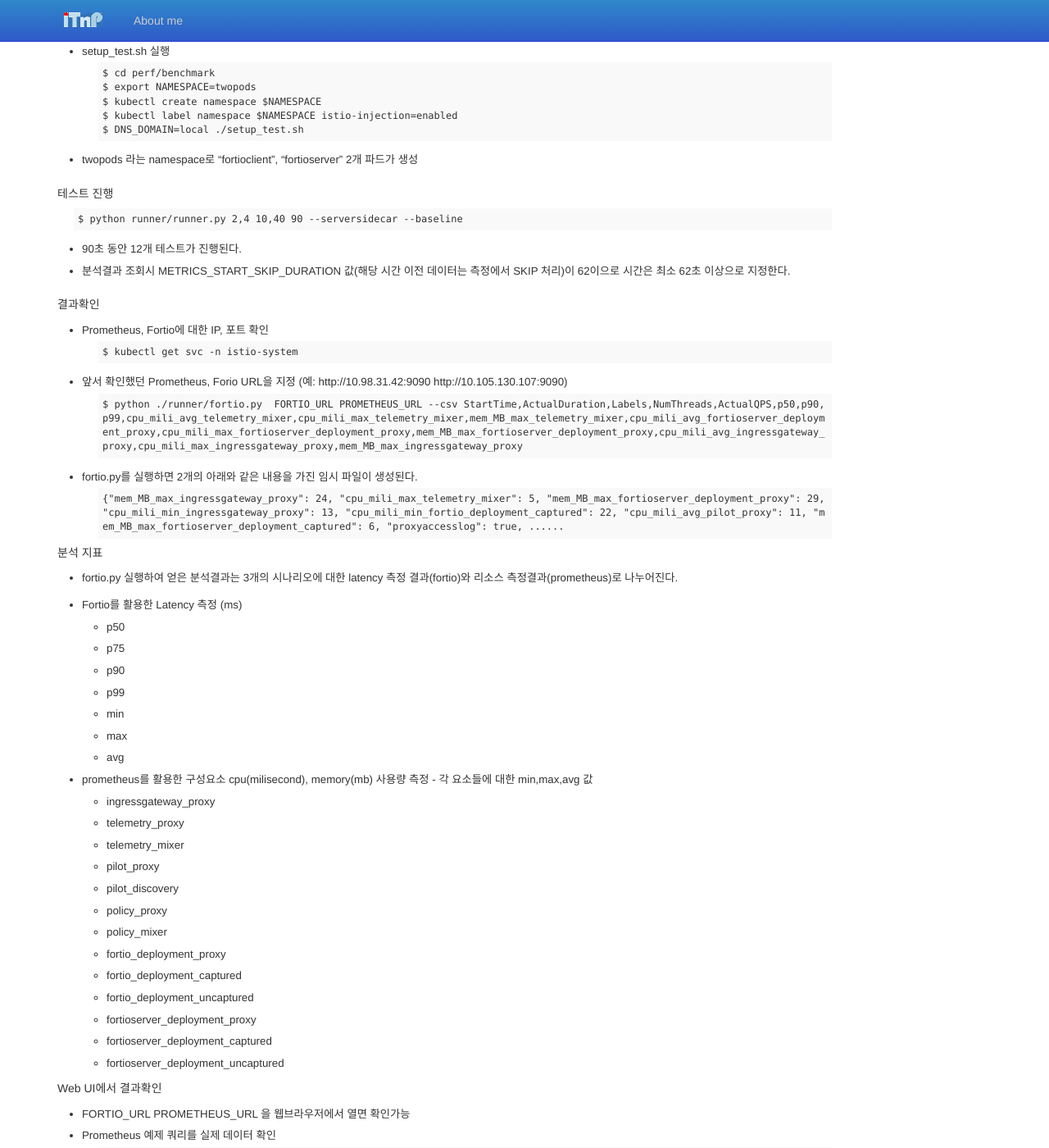
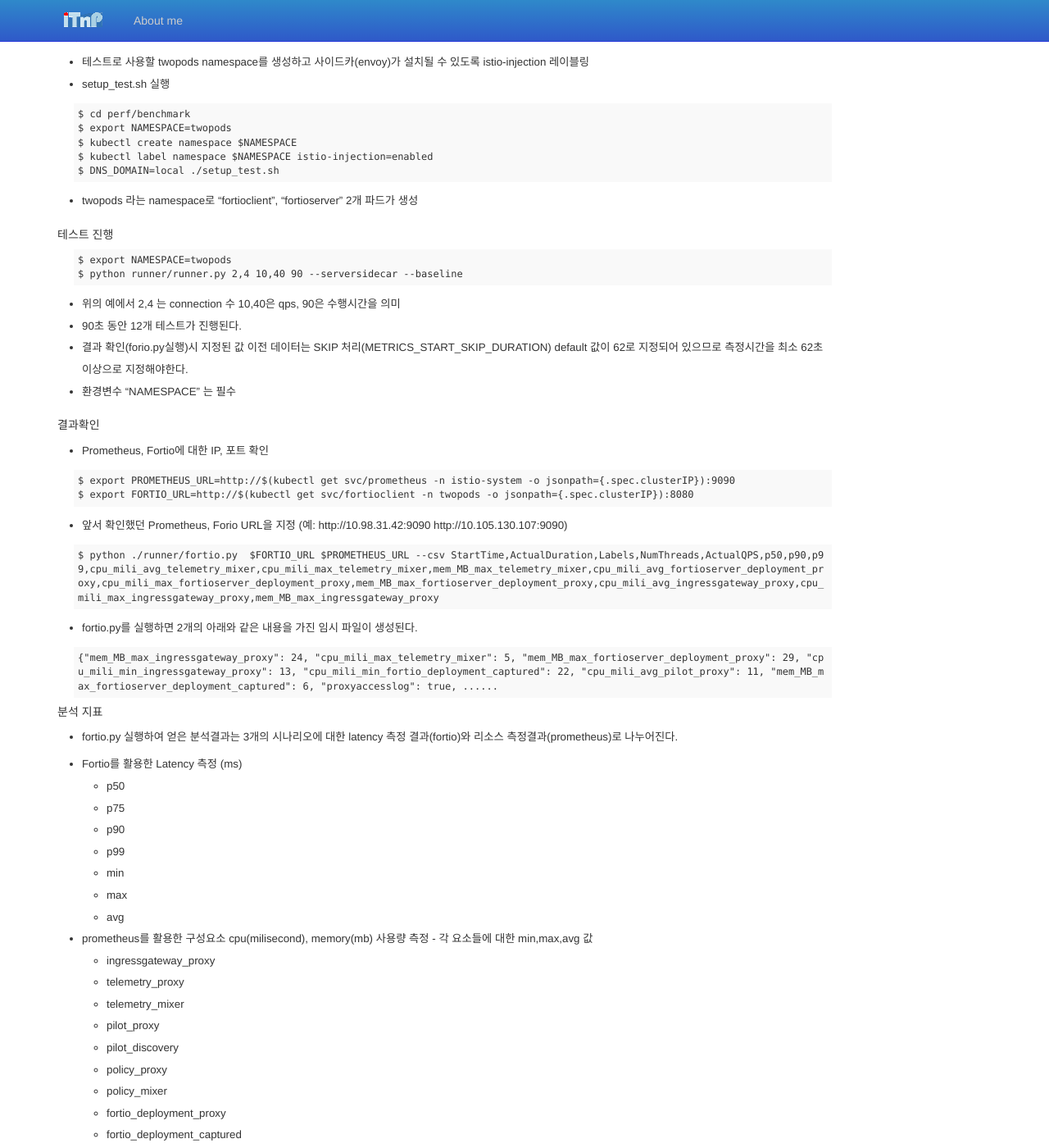
Before and after one commit to itnpeople/itnpeople.github.com, a Jekyll site: the page built from _posts/2019-04-08-istio performance and stability.md, in a window 1280 px wide and 1400 px high, scrolled down 3182 px. Shown: the whole window at 82% size. Built offline with Jekyll 4.4.1, drawn with Linux system fonts in a browser that asks for light colours; some of the changed text lies outside the part shown.

```diff
--- a/_posts/2019-04-08-istio performance and stability.md
+++ b/_posts/2019-04-08-istio performance and stability.md
@@ -115,28 +115,35 @@ $ fortio load http://www.google.com
 
 
 ### minikube
+
 * minikube 인스턴스 삭제 설치 (minikube 설치 되어있다는 전제)
 * minikube 기본값으로 kubernetes + istio 설치 + 성능측정이 불가능하므로 리소스를 늘려서(6cpu, 8g) 인스턴스를 생성한다.
+
 ~~~
 $ minikube delete
 $ minikube start --cpus 6 --memory 8192
 $ minikube ssh
 ~~~
 
-* minikube tunnel (https://github.com/kubernetes/minikube/blob/master/docs/tunnel.md) 설정을 통하여 Cluster IP로 접근 가능 하도록 라우딩한다.
+* [minikube tunnel](https://github.com/kubernetes/minikube/blob/master/docs/tunnel.md) 설정을 통하여 Cluster IP로 접근 가능 하도록 라우딩한다.
+
 ~~~
 $ minikube tunnel
 $ sudo route -n add 10.0.0.0/12 $(minikube ip)
 ~~~
 
 ### Helm 초기화
+
 * helm 클라이언트가 설치되었다는 전제
+
 ~~~
 $ helm init
 ~~~
 
 ### istio 설치
+
 * 몇가지 설치 방법 중 helm 으로 설치 (https://istio.io/docs/setup/kubernetes/install/helm/)
+
 ~~~
 $ wget https://github.com/istio/istio/releases/download/1.1.1/istio-1.1.1-osx.tar.gz
 $ tar -vxzf istio-1.1.1-osx.tar.gz
@@ -148,6 +155,7 @@ $ helm template install/kubernetes/helm/istio --name istio --namespace istio-sys
 
 
 ### 테스트 프로젝트 다운로드
+
 ~~~
 $ git clone https://github.com/istio/tools.git
 $ cd tools
@@ -159,6 +167,7 @@ $ cd tools
 ### 준비작업
 * 테스트로 사용할 twopods namespace를 생성하고 사이드카(envoy)가 설치될 수 있도록 istio-injection 레이블링
 * setup_test.sh 실행
+
 ~~~
 $ cd perf/benchmark
 $ export NAMESPACE=twopods
@@ -170,26 +179,34 @@ $ DNS_DOMAIN=local ./setup_test.sh
 
 
 ### 테스트 진행
+
 ~~~
+$ export NAMESPACE=twopods
 $ python runner/runner.py 2,4 10,40 90 --serversidecar --baseline
 ~~~
+* 위의 예에서 2,4 는 connection 수 10,40은 qps, 90은 수행시간을 의미
 * 90초 동안 12개 테스트가 진행된다.
-* 분석결과 조회시 METRICS_START_SKIP_DURATION 값(해당 시간 이전 데이터는 측정에서 SKIP 처리)이  62이으로 시간은 최소 62초 이상으로 지정한다.
+* 결과 확인(forio.py실행)시 지정된 값 이전 데이터는 SKIP 처리(METRICS_START_SKIP_DURATION) default 값이  62로 지정되어 있으므로  측정시간을 최소 62초 이상으로 지정해야한다.
+* 환경변수 "NAMESPACE" 는 필수
 
 
 ### 결과확인
 
 * Prometheus, Fortio에 대한  IP, 포트 확인
+
 ~~~
-$ kubectl get svc -n istio-system
+$ export PROMETHEUS_URL=http://$(kubectl get svc/prometheus -n istio-system -o jsonpath={.spec.clusterIP}):9090
+$ export FORTIO_URL=http://$(kubectl get svc/fortioclient -n twopods -o jsonpath={.spec.clusterIP}):8080
 ~~~
 
 * 앞서 확인했던 Prometheus, Forio URL을 지정 (예: http://10.98.31.42:9090  http://10.105.130.107:9090)
+
 ~~~
-$ python ./runner/fortio.py  FORTIO_URL PROMETHEUS_URL --csv StartTime,ActualDuration,Labels,NumThreads,ActualQPS,p50,p90,p99,cpu_mili_avg_telemetry_mixer,cpu_mili_max_telemetry_mixer,mem_MB_max_telemetry_mixer,cpu_mili_avg_fortioserver_deployment_proxy,cpu_mili_max_fortioserver_deployment_proxy,mem_MB_max_fortioserver_deployment_proxy,cpu_mili_avg_ingressgateway_proxy,cpu_mili_max_ingressgateway_proxy,mem_MB_max_ingressgateway_proxy
+$ python ./runner/fortio.py  $FORTIO_URL $PROMETHEUS_URL --csv StartTime,ActualDuration,Labels,NumThreads,ActualQPS,p50,p90,p99,cpu_mili_avg_telemetry_mixer,cpu_mili_max_telemetry_mixer,mem_MB_max_telemetry_mixer,cpu_mili_avg_fortioserver_deployment_proxy,cpu_mili_max_fortioserver_deployment_proxy,mem_MB_max_fortioserver_deployment_proxy,cpu_mili_avg_ingressgateway_proxy,cpu_mili_max_ingressgateway_proxy,mem_MB_max_ingressgateway_proxy
 ~~~
 
 * fortio.py를 실행하면 2개의 아래와 같은 내용을 가진 임시 파일이 생성된다.
+
 ~~~
 {"mem_MB_max_ingressgateway_proxy": 24, "cpu_mili_max_telemetry_mixer": 5, "mem_MB_max_fortioserver_deployment_proxy": 29, "cpu_mili_min_ingressgateway_proxy": 13, "cpu_mili_min_fortio_deployment_captured": 22, "cpu_mili_avg_pilot_proxy": 11, "mem_MB_max_fortioserver_deployment_captured": 6, "proxyaccesslog": true, ......
 ~~~
@@ -223,31 +240,36 @@ $ python ./runner/fortio.py  FORTIO_URL PROMETHEUS_URL --csv StartTime,ActualDur
 
 
 #### Web UI에서 결과확인
+
 * FORTIO_URL PROMETHEUS_URL 을 웹브라우저에서 열면 확인가능
 * Prometheus 예제 쿼리를 실제 데이터 확인
+
 ~~~
 irate(container_cpu_usage_seconds_total{container_name=~"mixer|policy|discovery|istio-proxy|captured|uncaptured"}[1m])
 ~~~
 
 * 참고 : Prometheus API 호출은 다음과 같음
+
 ~~~
-PROMETHEUS_URL/api/v1/query_range?start=2019-04-03T01:00:00.000Z&end=2019-04-03T02:00:00.000Z&step=15&query=irate(container_cpu_usage_seconds_total{container_name=~"mixer|policy|discovery|istio-proxy|captured|uncaptured"}[1m])
+$PROMETHEUS_URL/api/v1/query_range?start=2019-04-03T01:00:00.000Z&end=2019-04-03T02:00:00.000Z&step=15&query=irate(container_cpu_usage_seconds_total{container_name=~"mixer|policy|discovery|istio-proxy|captured|uncaptured"}[1m])
 ~~~
 
 ## Stability 테스트 진행
 
 ### 준비작업
+
 ~~~
 $ cd perf/stability/
 ~~~
 
 * minikube 환경이므로 LoadBalancer의 ExternalIP가 바인딩 되지 않는다. (Pending 상태) 그러므로 `setup_tests.sh` 파일을 열고 istio-ingressgateway의 gateway 주소를 변경해준다.(39라인)
+
 ~~~
- vi setup_tests.sh
+$ vi setup_tests.sh
 ~~~
 ~~~
-#  local gateway=$(kubectl -n istio-system get service istio-ingressgateway -o jsonpath='{.status.loadBalancer.ingres/s[0].ip}')
-local gateway="http://$(kubectl get service/istio-ingressgateway -n istio-system -o jsonpath={.spec.clusterIP})"
+$ local gateway=$(kubectl -n istio-system get service istio-ingressgateway -o jsonpath='{.status.loadBalancer.ingres/s[0].ip}')
+$ local gateway="http://$(kubectl get service/istio-ingressgateway -n istio-system -o jsonpath={.spec.clusterIP})"
 ~~~
 
 ### http10 테스트 실행
@@ -260,28 +282,31 @@ $ TESTS="http10" ./setup_tests.sh setup
 ### 네임스페이스 gateway-bouncer 조정 작업
 
 * ingree를 아래와 같이 NodePort로 변경해 주었으므로 아래와 같이 clusterIP를 사용하도록 수정
+
 ~~~
-vi gateway-bouncer/setup.sh
+$ vi gateway-bouncer/setup.sh
 ~~~
 ~~~
-#  INGRESS_IP=$(kubectl -n ${NAMESPACE} get service istio-ingress-${NAMESPACE} -o jsonpath='{.status.loadBalancer.ingress[0].ip}')
-   INGRESS_IP=$(kubectl -n ${NAMESPACE} get service istio-ingress-${NAMESPACE} -o jsonpath='{.spec.clusterIP}')
+$ INGRESS_IP=$(kubectl -n ${NAMESPACE} get service istio-ingress-${NAMESPACE} -o jsonpath='{.status.loadBalancer.ingress[0].ip}')
+$ INGRESS_IP=$(kubectl -n ${NAMESPACE} get service istio-ingress-${NAMESPACE} -o jsonpath='{.spec.clusterIP}')
  ~~~
 
  ~~~
- $ kubectl get pod -n http10
- $ kubectl get pod -n gateway-bouncer
- $ kubectl get pod -n graceful-shutdown
+$ kubectl get pod -n http10
+$ kubectl get pod -n gateway-bouncer
+$ kubectl get pod -n graceful-shutdown
  ~~~
 
 ### http10 테스트 결과분석
 
 * 프로메테우스 서비스 URL
+
 ~~~
 $ echo "http://$(kubectl get service/prometheus -n istio-system -o jsonpath={.spec.clusterIP})"
 ~~~
 
 * 프로메테우스 예제 쿼리
+
 ~~~
 irate(container_cpu_usage_seconds_total{namespace="http10"}[1m])
 irate(container_cpu_usage_seconds_total{container_name=~"http10.+"}[1m])
```
Also changed, not shown: other parts of _posts/2019-04-08-istio performance and stability.md (+1 -1 lines), _posts/2019-04-10-customizable install with helm on kubernetes.md (+14 -5 lines), sitemap.xml (added, +35 -0 lines).
